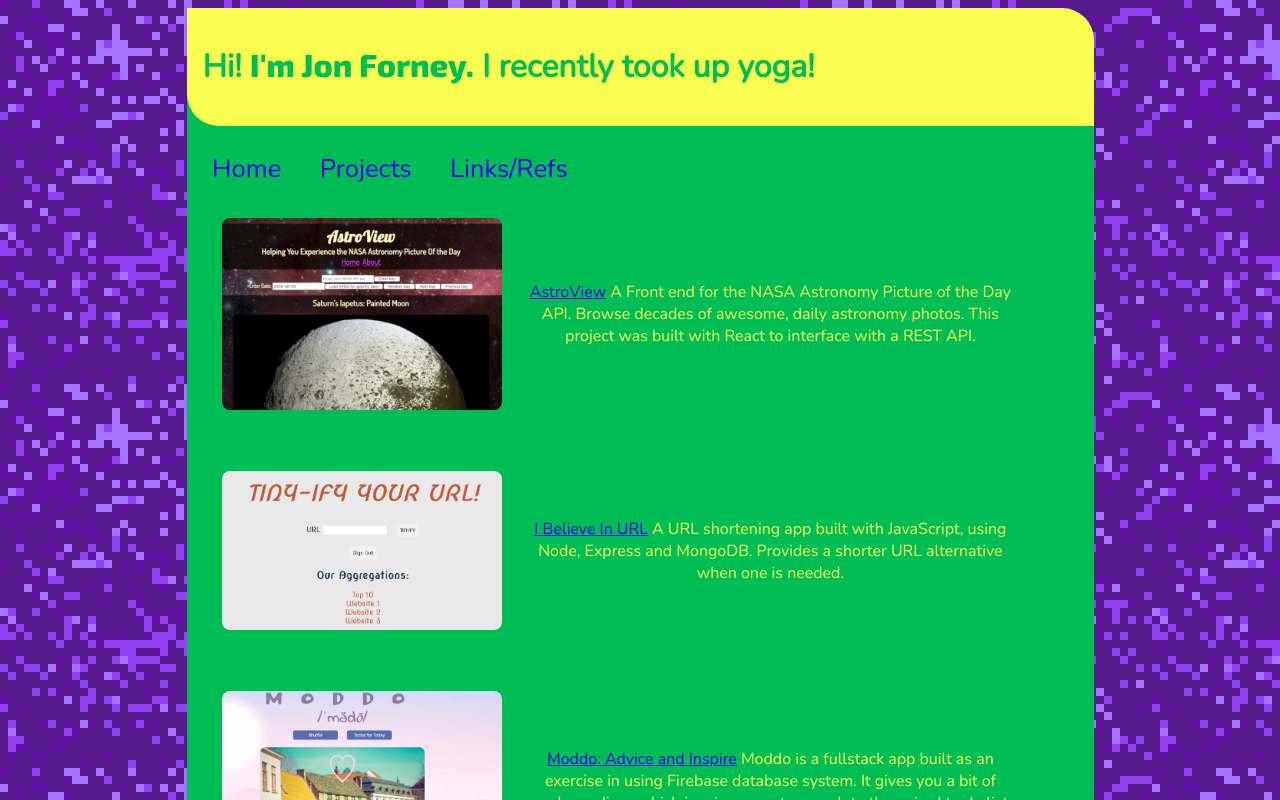
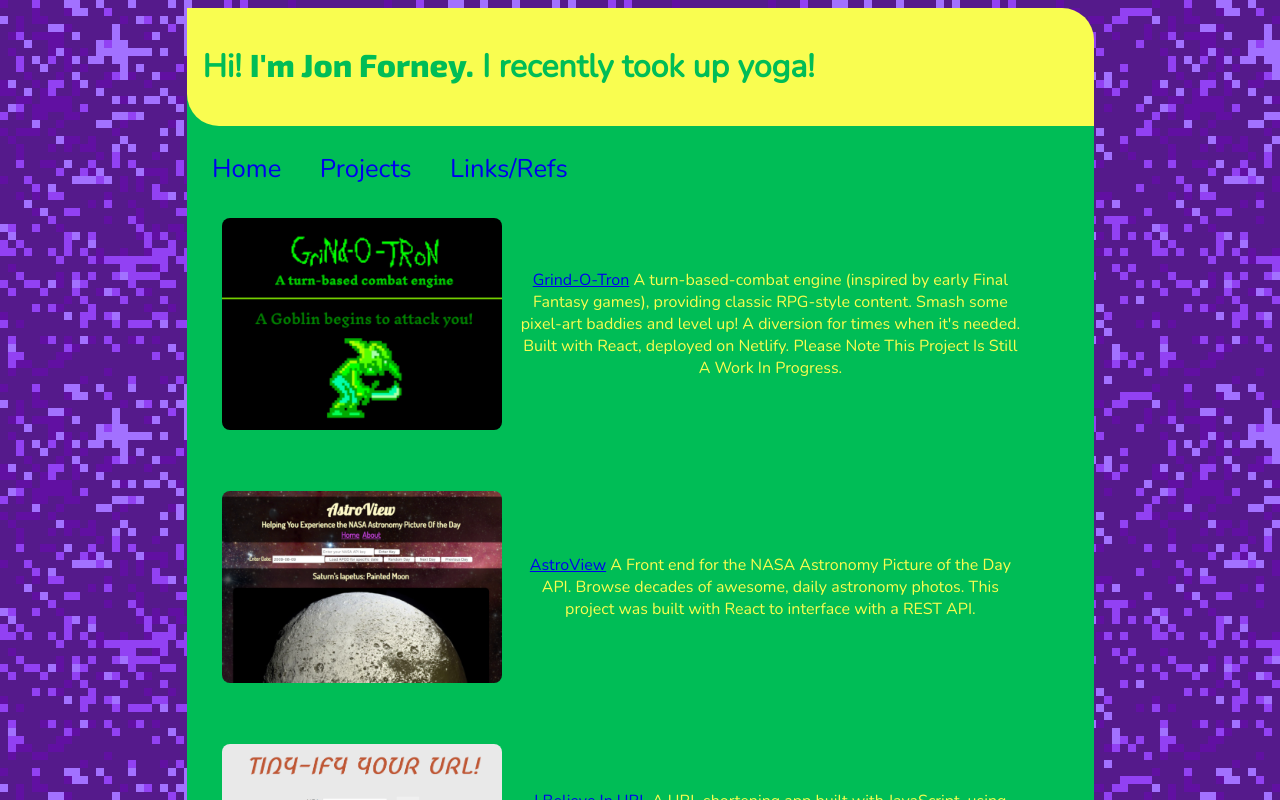
Before and after one commit to MustardJoe/project-alphatron-were-eagle, a React app: page /projects in a window 1280 px wide. Shown: the top 800 px of the page. Built offline with nearby package versions, Linux system fonts and the light colour scheme.

Commit message:
added grindotron to projects

```diff
--- a/src/components/projects/Projects.js
+++ b/src/components/projects/Projects.js
@@ -5,10 +5,24 @@ import astroViewImg from '../../assets/astroview2.png';
 import joliliahImg from '../../assets/joliliah2.png';
 import moddoImg from '../../assets/moddo2.png';
 import simpsonsImg from '../../assets/simpsons2.png';
+import grindoImg from '../../assets/grindo2.png';
 
 function Projects() {
   return (
     <section className={styles.projectsComp}>
+      <div className={styles.projBlock}>
+        <a href="https://jolly-visvesvaraya-9df6c6.netlify.com/" target="_blank" rel="noopener noreferrer">
+          <img src={grindoImg} className={styles.projImg}></img>
+        </a>
+        <p className={styles.projText}>
+          <a href="https://jolly-visvesvaraya-9df6c6.netlify.com/" target="_blank"
+            rel="noopener noreferrer">Grind-O-Tron</a> A turn-based-combat engine (inspired
+            by early Final Fantasy games), providing classic RPG-style content. Smash some
+            pixel-art baddies and level up! A diversion for times when it&apos;s needed.
+            Built with React, deployed on Netlify. Please Note This Project Is Still A Work In Progress.
+        </p>
+      </div>
+      <div className={styles.spacerDiv}></div>
       <div className={styles.projBlock}>
         <a href="https://boring-kepler-b775fe.netlify.com/" target="_blank"
           rel="noopener noreferrer">
```
Also changed, not shown: src/assets/grindo2.png (added).
